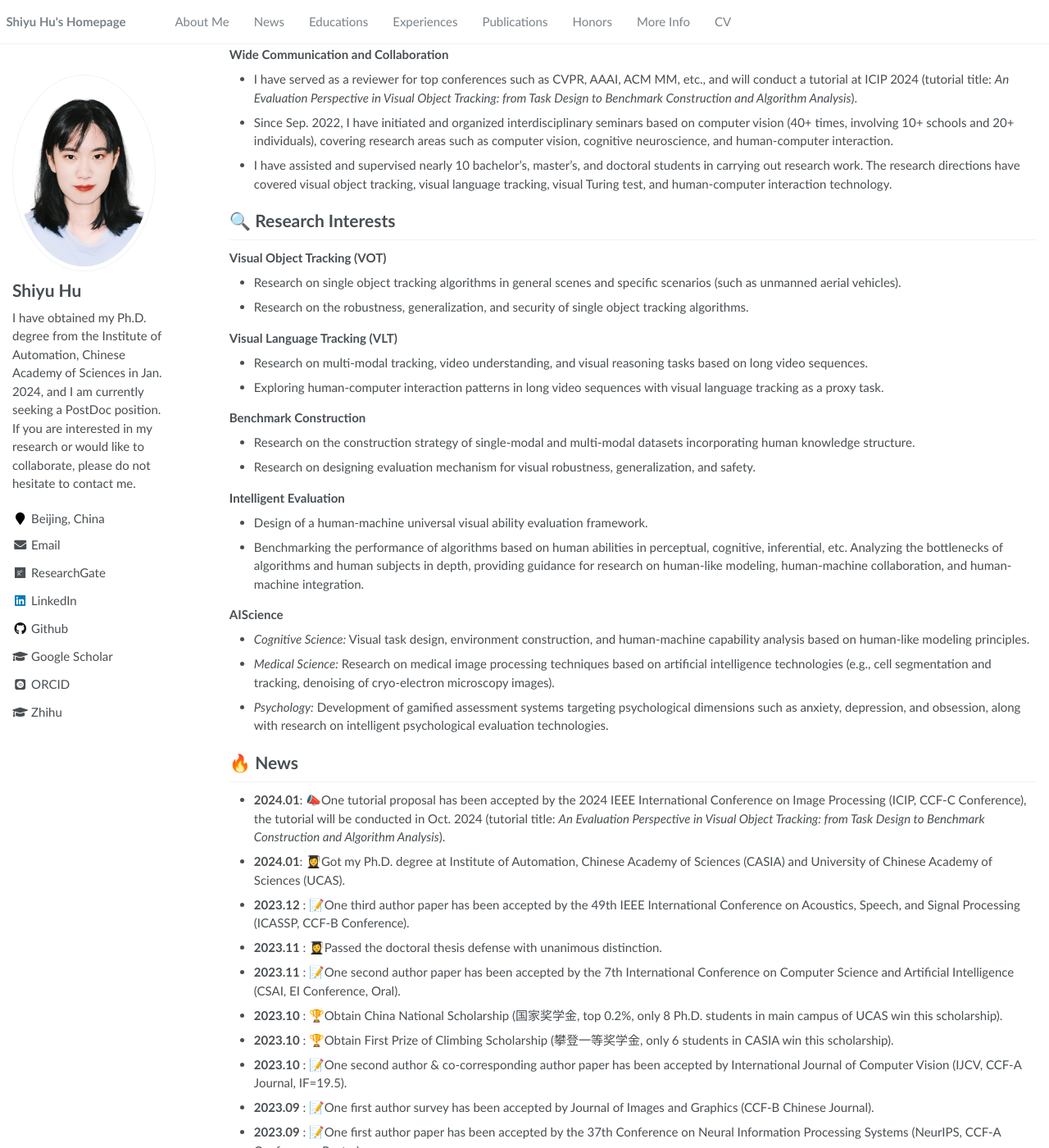
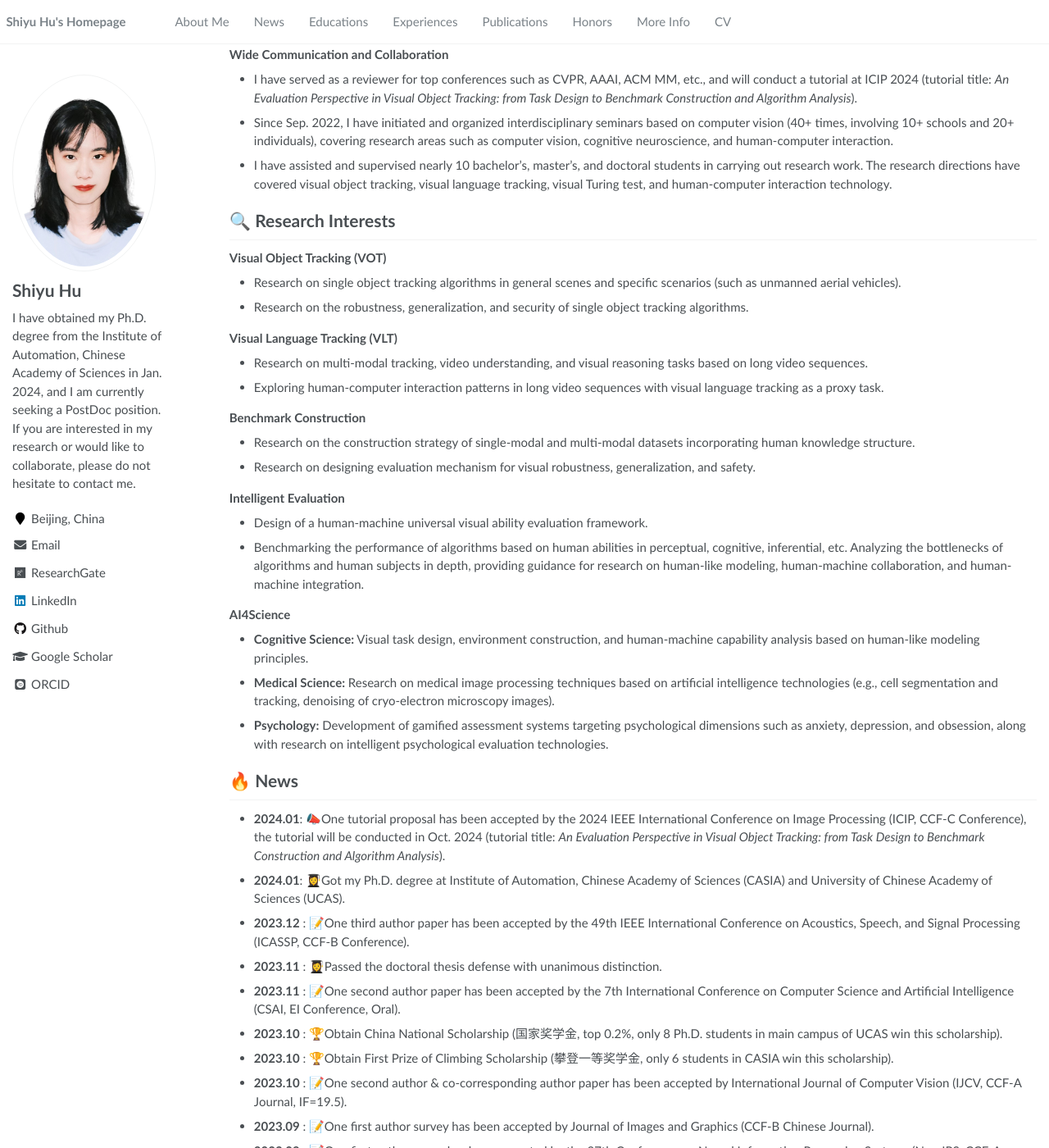
Before and after one commit to huuuuusy/huuuuusy.github.io, a Jekyll site: the page built from _pages/about.md, in a window 1280 px wide and 1400 px high, scrolled down 602 px. Shown: the whole window at 82% size. Built offline with Jekyll 4.4.1, drawn with Linux system fonts in a browser that asks for light colours; some web fonts are replaced; some of the changed text lies outside the part shown.

Commit message:
240202 update projects

```diff
--- a/_config.yml
+++ b/_config.yml
@@ -87,7 +87,7 @@
   employer         :
   pubmed           :
   googlescholar    : "https://scholar.google.com/citations?user=49W-Rx4AAAAJ"
-  email            : "hushiyu2019@ia.ac.cn"
+  email            : "hushiyu1995@qq.com"
   researchgate     : "https://www.researchgate.net/profile/Shiyu-Hu-8"
   uri              :
   bitbucket        :
@@ -114,7 +114,7 @@
   weibo            :
   xing             :
   youtube          :
-  zhihu            : https://www.zhihu.com/people/hushiyu1995
+  zhihu            :
   aminer           :
   wikipedia        :
 
--- a/_pages/about.md
+++ b/_pages/about.md
@@ -15,9 +15,9 @@
 
 {% include_relative includes/educations.md %}
 
-{% include_relative includes/experiences.md %}
+{% include_relative includes/publications.md %}
 
-{% include_relative includes/publications.md %}
+{% include_relative includes/projects.md %}
 
 {% include_relative includes/honors.md %}
 
--- a/_pages/includes/intro.md
+++ b/_pages/includes/intro.md
@@ -38,7 +38,7 @@
 - Design of a human-machine universal visual ability evaluation framework.
 - Benchmarking the performance of algorithms based on human abilities in perceptual, cognitive, inferential, etc. Analyzing the bottlenecks of algorithms and human subjects in depth, providing guidance for research on human-like modeling, human-machine collaboration, and human-machine integration.
 
-**AIScience**
-- *Cognitive Science:* Visual task design, environment construction, and human-machine capability analysis based on human-like modeling principles.
-- *Medical Science:* Research on medical image processing techniques based on artificial intelligence technologies (e.g., cell segmentation and tracking, denoising of cryo-electron microscopy images).
-- *Psychology:* Development of gamified assessment systems targeting psychological dimensions such as anxiety, depression, and obsession, along with research on intelligent psychological evaluation technologies.
+**AI4Science**
+- **Cognitive Science:** Visual task design, environment construction, and human-machine capability analysis based on human-like modeling principles.
+- **Medical Science:** Research on medical image processing techniques based on artificial intelligence technologies (e.g., cell segmentation and tracking, denoising of cryo-electron microscopy images).
+- **Psychology:** Development of gamified assessment systems targeting psychological dimensions such as anxiety, depression, and obsession, along with research on intelligent psychological evaluation technologies.
--- /dev/null
+++ b/_pages/includes/projects.md
@@ -0,0 +1,21 @@
+# ⚙️ Projects
+
+<!-- * **2022.09 - Now** : Initiator and organizer of interdisciplinary symposia around computer vision (22 participants from 10+ universities, once a week)
+* **2022.09 - 2023.07** : Assisted tutor for two undergraduate students about their bachelor's degree projects in University of Chinese Academy of Sciences (UCAS) (one for visual object tracking, one for visual Turing test)
+* **2022.05 - 2022.10** : Organizer of the [3rd High-Speed Low-Power Visual Understanding Challenge](http://hislopvision.aitestunion.com/) in [the 5th Chinese Conference on Pattern Recognition and Computer Vision](http://www.prcv.cn/)
+* **2018.03 - 2018.11** : Research assistant at [Big-Little Heterogeneous Computing with Polymorphic GPU Kernels, University of Hong Kong](https://i.cs.hku.hk/~clwang/big_little_GPU.htm)
+* **2016.08 - 2016.09** : Internship on satellite faster algorithm of hard X-ray modulation telescope for space pilot satellite project at [Aerospace Information Research Institute, Chinese Academy of Sciences](http://english.aircas.ac.cn/). Internship grade: A+
+* **2015.07 - 2015.08** : Summer school at [University of California, Berkeley](https://www.berkeley.edu/). Course grade (new media): A+
+* **2015.07 - 2015.08** : Team leader in Summer Social Practice in [University of California, Berkeley](https://www.berkeley.edu/)
+* **2013.09 - 2017.06** : League Branch Secretary of Elites Class in School of Information and Electronics, Beijing Institute of Technology -->
+
+<div class='paper-box'><div class='paper-box-image'><div><div class="badge-project">2018.03 - 2018.11</div><img src='../../images/DarknetCross.png' alt="sym" width="100%"></div></div>
+<div class='paper-box-text' markdown="1">
+
+**Darknet-Cross: Light-weight Deep Learning Framework for Heterogeneous Computing**<br>
+- [Darknet-Cross](https://github.com/huuuuusy/Darknet-Cross) is a lightweight deep learning framework, mainly based on the open-source deep learning algorithm library Darknet and yolov2_light, and it has been successfully ported to mobile devices through cross-compilation. This framework enables efficient algorithm inference using mobile GPUs.
+- Darknet-Cross supports algorithm acceleration processing on various platforms (e.g., Android and Ubuntu) and various GPUs (e.g., Nvidia GTX1070 and Adreno 630).
+- The work is a part of my master's thesis at the University of Hong Kong (thesis defense grade: A+).
+
+</div>
+</div>
--- a/_pages/includes/publications.md
+++ b/_pages/includes/publications.md
@@ -6,7 +6,7 @@
 <div class='paper-box-text' markdown="1">
 
 **Global Instance Tracking: Locating Target More Like Humans**<br>
-**Shiyu Hu**, X. Zhao, L. Huang, K. Huang<br>
+**<u>Shiyu Hu</u>**, [X. Zhao](https://www.xinzhaoai.com/), [L. Huang](https://github.com/huanglianghua), [K. Huang](https://people.ucas.ac.cn/~huangkaiqi)<br>
 *[IEEE Transactions on Pattern Analysis and Machine Intelligence](https://ieeexplore.ieee.org/xpl/RecentIssue.jsp?punumber=34) (CCF-A Journal, IF=23.6)*<br>
 [[📃Paper](https://ieeexplore.ieee.org/document/9720246/)]
 [[🗒bibTex](https://huuuuusy.github.io/files/GIT.bib)]
@@ -22,7 +22,7 @@
 <div class='paper-box-text' markdown="1">
 
 **SOTVerse: A User-defined Task Space of Single Object Tracking**<br>
-**Shiyu Hu**, X. Zhao, K. Huang<br>
+**<u>Shiyu Hu</u>**, [X. Zhao](https://www.xinzhaoai.com/), [K. Huang](https://people.ucas.ac.cn/~huangkaiqi)<br>
 *[International Journal of Computer Vision](https://www.springer.com/journal/11263) (CCF-A Journal, IF=19.5)*<br>
 [[📃Paper](https://link.springer.com/article/10.1007/s11263-023-01908-5)]
 [[🗒bibTex](https://huuuuusy.github.io/files/SOTVerse.bib)]
@@ -36,7 +36,7 @@
 <div class='paper-box-text' markdown="1">
 
 **BioDrone: A Bionic Drone-based Single Object Tracking Benchmark for Robust Vision**<br>
-X. Zhao, **Shiyu Hu✉️**, Y. Wang, J. Zhang, Y. Hu, R. Liu, H. Lin, Y. Li, R. Li, K. Liu, J. Li <br>
+[X. Zhao](https://www.xinzhaoai.com/), **Shiyu Hu✉️**, [Y. Wang](https://github.com/updateforever), J. Zhang, Y. Hu, R. Liu, [H. Lin](https://www3.cs.stonybrook.edu/~hling/), [Y. Li](https://www.biostat.wisc.edu/~yli/), R. Li, K. Liu, [J. Li](http://yjsb.sinano.ac.cn/Doctor/info.aspx?itemid=920) <br>
 *[International Journal of Computer Vision](https://www.springer.com/journal/11263) (CCF-A Journal, IF=19.5)*<br>
 [[📃Paper](https://link.springer.com/article/10.1007/s11263-023-01937-0)]
 [[🌐Platform](http://biodrone.aitestunion.com/)]
@@ -52,7 +52,7 @@
 <div class='paper-box-text' markdown="1">
 
 **A Multi-modal Global Instance Tracking Benchmark (MGIT): Better Locating Target in Complex Spatio-temporal and causal Relationship**<br>
-**Shiyu Hu**, D. Zhang, M. Wu, X. Feng, X. Li, X. Zhao, K. Huang<br>
+**<u>Shiyu Hu</u>**, D. Zhang, [M. Wu](https://github.com/wmeiqi), [X. Feng](https://github.com/XiaokunFeng), [X. Li](https://xuchen-li.github.io/), [X. Zhao](https://www.xinzhaoai.com/), [K. Huang](https://people.ucas.ac.cn/~huangkaiqi)<br>
 *[the 37th Conference on Neural Information Processing Systems](https://neurips.cc/Conferences/2023) (CCF-A Conference, Poster)*<br>
 [[📃PDF](https://huuuuusy.github.io/files/MGIT.pdf)]
 [[📌Poster](https://huuuuusy.github.io/files/MGIT-poster.pdf)]
@@ -67,7 +67,7 @@
 <div class='paper-box-text' markdown="1">
 
 **Visual Intelligence Evaluation Techniques for Single Object Tracking: A Survey (单目标跟踪中的视觉智能评估技术综述)**<br>
-**Shiyu Hu**, X. Zhao, K. Huang<br>
+**<u>Shiyu Hu</u>**, [X. Zhao](https://www.xinzhaoai.com/), [K. Huang](https://people.ucas.ac.cn/~huangkaiqi)<br>
 *[Journal of Images and Graphics](http://www.cjig.cn/jig/ch/index.aspx) (《中国图象图形学报》, CCF-B Chinese Journal)*<br>
 [[📃Paper](http://www.cjig.cn/jig/ch/reader/view_abstract.aspx?flag=2&file_no=202307100000002&journal_id=jig)]
 [[📑PDF](https://huuuuusy.github.io/files/JIG-survey.pdf)]
@@ -79,7 +79,7 @@
 <div class='paper-box-text' markdown="1">
 
 **Robust Single-particle Cryo-EM Image Denoising and Restoration**<br>
-J. Zhang, T. Zhao, **Shiyu Hu**, X. Zhao<br>
+J. Zhang, T. Zhao, **<u>Shiyu Hu</u>**, [X. Zhao](https://www.xinzhaoai.com/)<br>
 *[the 49th IEEE International Conference on Acoustics, Speech, and Signal Processing](https://2024.ieeeicassp.org/) (CCF-B Conference, Poster)*<br>
 [[📑PDF](https://huuuuusy.github.io/files/ICASSP24.pdf)]
 
@@ -90,7 +90,7 @@
 <div class='paper-box-text' markdown="1">
 
 **A Hierarchical Theme Recognition Model for Sandplay Therapy**<br>
-X. Feng, **Shiyu Hu**, X. Chen, K. Huang<br>
+[X. Feng](https://github.com/XiaokunFeng), **<u>Shiyu Hu</u>**, [X. Chen](http://www.crise.ia.ac.cn/teachers_view.aspx?TypeId=141&Id=467&Fid=t26:141:26), [K. Huang](https://people.ucas.ac.cn/~huangkaiqi)<br>
 *[the 6th Chinese Conference on Pattern Recognition and Computer Vision](https://www.prcv2023.cn/2023prcv) (CCF-C Conference, Poster)*<br>
 [[📃Paper](https://link.springer.com/chapter/10.1007/978-981-99-8462-6_20)]
 [[🗒bibTex](https://huuuuusy.github.io/files/PRCV23.bib)]
@@ -105,7 +105,7 @@
 <div class='paper-box-text' markdown="1">
 
 **Rethinking Similar Object Interference in Single Object Tracking**<br>
-Y. Wang, **Shiyu Hu**, X. Zhao<br>
+[Y. Wang](https://github.com/updateforever), **<u>Shiyu Hu</u>**, [X. Zhao](https://www.xinzhaoai.com/)<br>
 *[the 7th International Conference on Computer Science and Artificial Intelligence](http://www.csai.org/) (EI Conference, **Oral**)*<br>
 
 </div>
@@ -115,7 +115,7 @@
 <div class='paper-box-text' markdown="1">
 
 **Revisiting Instance Search: A New Benchmark Using Cycle Self-training**<br>
-Y. Zhang, C. Liu, W. Chen, X. Xu, F. Wang, H. Li, **Shiyu Hu**, X. Zhao<br>
+[Y. Zhang](https://wesleyzhang1991.github.io/), [C. Liu](https://scholar.google.com/citations?user=atOfOgMAAAAJ&hl=zh-CN&oi=sra), [W. Chen](https://scholar.google.com/citations?user=KWVlYaMAAAAJ&hl=zh-CN&oi=sra), [X. Xu](https://scholar.google.com/citations?user=nJc6BvgAAAAJ&hl=zh-CN&oi=sra), [F. Wang](https://scholar.google.com/citations?user=WCRGTHsAAAAJ), [H. Li](https://scholar.google.com/citations?user=pHN-QIwAAAAJ&hl=zh-CN&oi=sra), **<u>Shiyu Hu</u>**, [X. Zhao](https://www.xinzhaoai.com/)<br>
 *[Neurocomputing](https://www.sciencedirect.com/journal/neurocomputing)  (CCF-C Journal, IF=6)*<br>
 [[📃Paper](https://www.sciencedirect.com/science/article/abs/pii/S0925231222007445)]
 [[🗒bibTex](https://huuuuusy.github.io/files/Neu22.bib)]
@@ -129,7 +129,7 @@
 <div class='paper-box-text' markdown="1">
 
 **Visual Turing: The Next Development of Computer Vision in The View of Human-computer Gaming (视觉图灵：从人机对抗看计算机视觉下一步发展)**<br>
-K. Huang, X. Zhao, Q. Li, **Shiyu Hu**<br>
+[K. Huang](https://people.ucas.ac.cn/~huangkaiqi), [X. Zhao](https://www.xinzhaoai.com/), [Q. Li](https://scholar.google.com/citations?user=7xmxBagAAAAJ), **<u>Shiyu Hu</u>**<br>
 *[Journal of Graphics](http://www.txxb.com.cn/CN/2095-302X/home.shtml) (《图学学报》, CCF-C Chinese Journal)*<br>
 [[📃Paper](http://www.txxb.com.cn/CN/10.11996/JG.j.2095-302X.2021030339)]
 [[🗒bibTex](https://huuuuusy.github.io/files/VTT.bib)]
@@ -154,7 +154,7 @@
 <div class='paper-box-text' markdown="1">
 
 **Finger in Camera Speaks Everything: Unconstrained Air-Writing for Real-World**<br>
-M. Wu, K. Huang, Y. Cai, **Shiyu Hu**, Y. Zhao, W. Wang <br>
+[M. Wu](https://github.com/wmeiqi), [K. Huang](https://people.ucas.ac.cn/~huangkaiqi), [Y. Cai](https://teacher.bupt.edu.cn/caiyuanqiang/zh_CN/index.htm), **<u>Shiyu Hu</u>**, [Y. Zhao](https://callsys.github.io/zhaoyuzhong.github.io-main/), [W. Wang](https://people.ucas.ac.cn/~wqwang?language=en) <br>
 *[IEEE Transactions on Circuits and Systems for Video Technology](https://ieeexplore.ieee.org/xpl/RecentIssue.jsp?punumber=76) (CCF-B Journal, IF=8.4, Under Review)*<br>
 
 </div>
@@ -164,7 +164,7 @@
 <div class='paper-box-text' markdown="1">
 
 **Remembering Target More Like Humans: A Robust Visual-Language Tracker with Adaptive Prompts**<br>
-X. Feng, X. Li, **Shiyu Hu**, D. Zhang, M. Wu, X. Chen, K. Huang  <br>
+[X. Feng](https://github.com/XiaokunFeng), [X. Li](https://xuchen-li.github.io/), **<u>Shiyu Hu</u>**, D. Zhang, [M. Wu](https://github.com/wmeiqi), [X. Chen](http://www.crise.ia.ac.cn/teachers_view.aspx?TypeId=141&Id=467&Fid=t26:141:26), [K. Huang](https://people.ucas.ac.cn/~huangkaiqi)  <br>
 *[the 33rd International Joint Conference on Artificial Intelligence](https://www.ijcai.org/) (CCF-A Conference, Under Review)*<br>
 
 </div>
@@ -174,7 +174,7 @@
 <div class='paper-box-text' markdown="1">
 
 **Intelligent Psychological Assessment with Sandplay based on Evidence-Centered Design Theory (基于证据中心设计理论的智能心理沙盘测评系统)**<br>
-Y. Ren, X. Feng, **Shiyu Hu**, Y. Kang, C. Yan, Y. Zeng, L. Wang, K. Huang  <br>
+Y. Ren, [X. Feng](https://github.com/XiaokunFeng), **<u>Shiyu Hu</u>**, Y. Kang, C. Yan, Y. Zeng, [L. Wang](https://people.ucas.ac.cn/~wanglg), [K. Huang](https://people.ucas.ac.cn/~huangkaiqi)  <br>
 *[Acta Psychologica Sinica](https://journal.psych.ac.cn/xlxb/CN/0439-755X/home.shtml) (《心理学报》, CSSCI Journal, Top-1 Psychological Journal in China, Under Review)*<br>
 
 </div>
--- a/assets/css/main.scss
+++ b/assets/css/main.scss
@@ -118,3 +118,14 @@
     background-color: #377001;
     font-size: .8em;
 }
+
+.badge-project {
+    padding-left: 1rem;
+    padding-right: 1rem;
+    position: absolute;
+    margin-top: .5em;
+    margin-left: -.5em;
+    color: white;
+    background-color: #29054b;
+    font-size: .8em;
+}
```
Also changed, not shown: other parts of _pages/includes/publications.md (+1 -1 lines), _pages/includes/educations.md (+17 -3 lines), _pages/includes/experiences.md (deleted, +0 -10 lines), images/DarknetCross.png (added), 2 other files.
